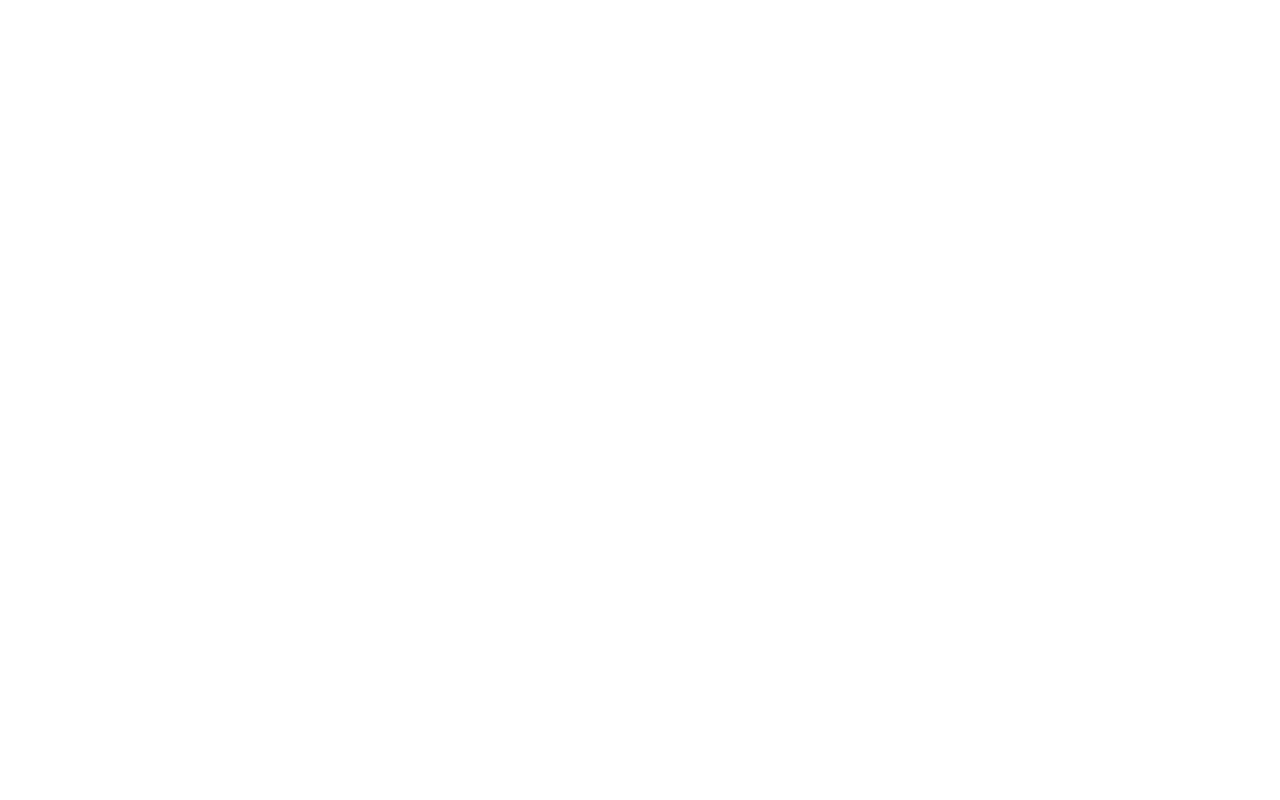
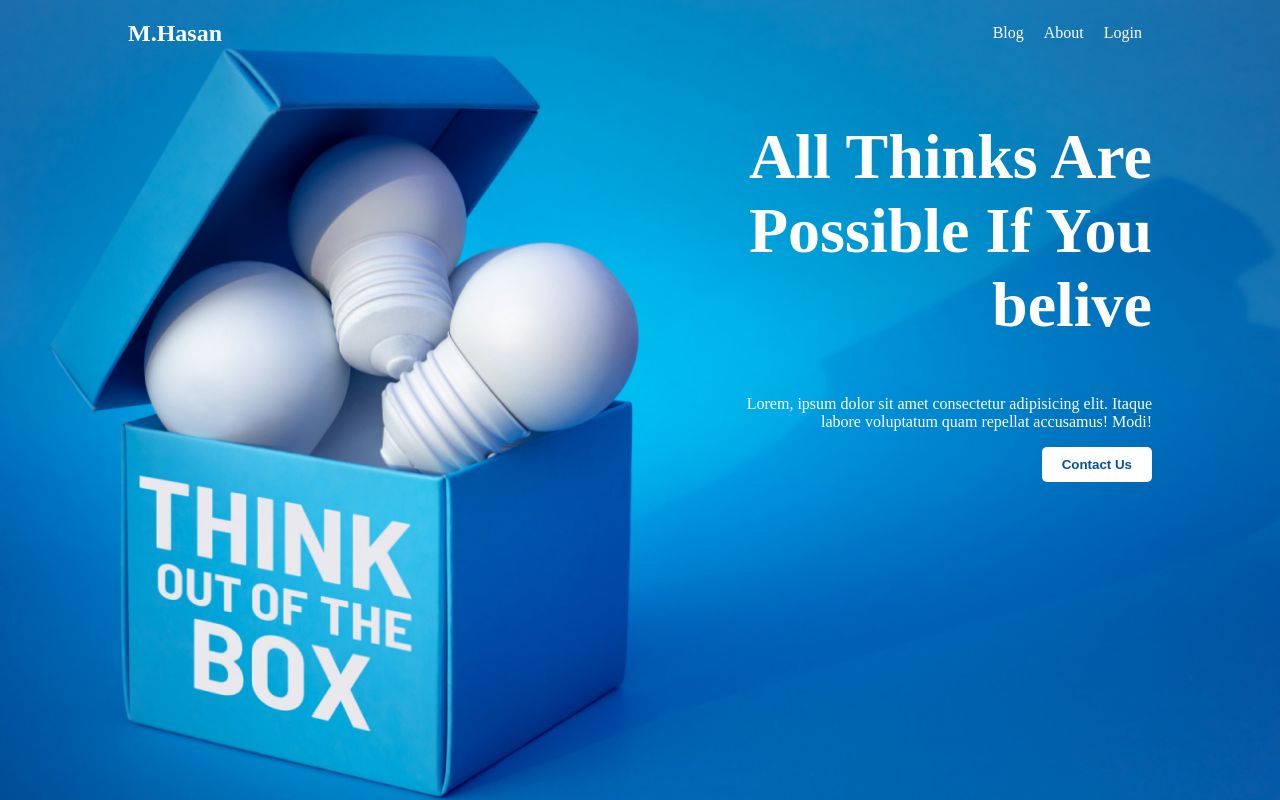
Before and after one commit to MehediHasan95/new-year-new-me, a plain HTML site: page index.html in a window 1280 px wide. Shown: the top 800 px of the page. Drawn offline with Linux system fonts and the light colour scheme.

Commit message:
headers done

```diff
--- a/index.html
+++ b/index.html
@@ -6,5 +6,40 @@
     <link rel="stylesheet" href="style.css" />
     <title>New Year New Me</title>
   </head>
-  <body></body>
+  <body>
+    <header>
+      <nav>
+        <h1>M.Hasan</h1>
+        <ul>
+          <li>Blog</li>
+          <li>About</li>
+          <li>Login</li>
+        </ul>
+      </nav>
+      <section>
+        <div class="header-section">
+          <h1>All Thinks Are Possible If You belive</h1>
+          <p>
+            Lorem, ipsum dolor sit amet consectetur adipisicing elit. Itaque
+            labore voluptatum quam repellat accusamus! Modi!
+          </p>
+          <button>Contact Us</button>
+        </div>
+      </section>
+    </header>
+    <main>
+      <section class="first-section">
+        <img src="/images/person.png" alt="" />
+        <div>
+          <h1>My failures of previous year</h1>
+          <p>
+            Lorem ipsum dolor sit amet consectetur, adipisicing elit. Quibusdam
+            provident earum eaque natus deserunt nam sequi, nostrum accusantium
+            saepe illo.
+          </p>
+        </div>
+      </section>
+    </main>
+    <footer></footer>
+  </body>
 </html>
--- a/style.css
+++ b/style.css
@@ -0,0 +1,53 @@
+body {
+  margin: 0;
+  padding: 0;
+}
+
+header {
+  background-image: url("/images/banner.png");
+  background-position: center;
+  background-repeat: no-repeat;
+  background-size: cover;
+  color: white;
+  padding: 0 8rem;
+  height: 100vh;
+}
+
+nav {
+  display: flex;
+  justify-content: space-between;
+}
+
+nav ul {
+  display: flex;
+  align-items: center;
+}
+
+nav ul li {
+  list-style: none;
+  margin: 0 10px;
+}
+
+header section {
+  display: flex;
+  justify-content: right;
+  align-items: center;
+}
+
+.header-section {
+  text-align: right;
+  width: 40%;
+}
+
+.header-section h1 {
+  font-size: 4rem;
+}
+
+.header-section button {
+  border: none;
+  border-radius: 5px;
+  background-color: white;
+  color: #02519f;
+  font-weight: bold;
+  padding: 10px 20px;
+}
```
